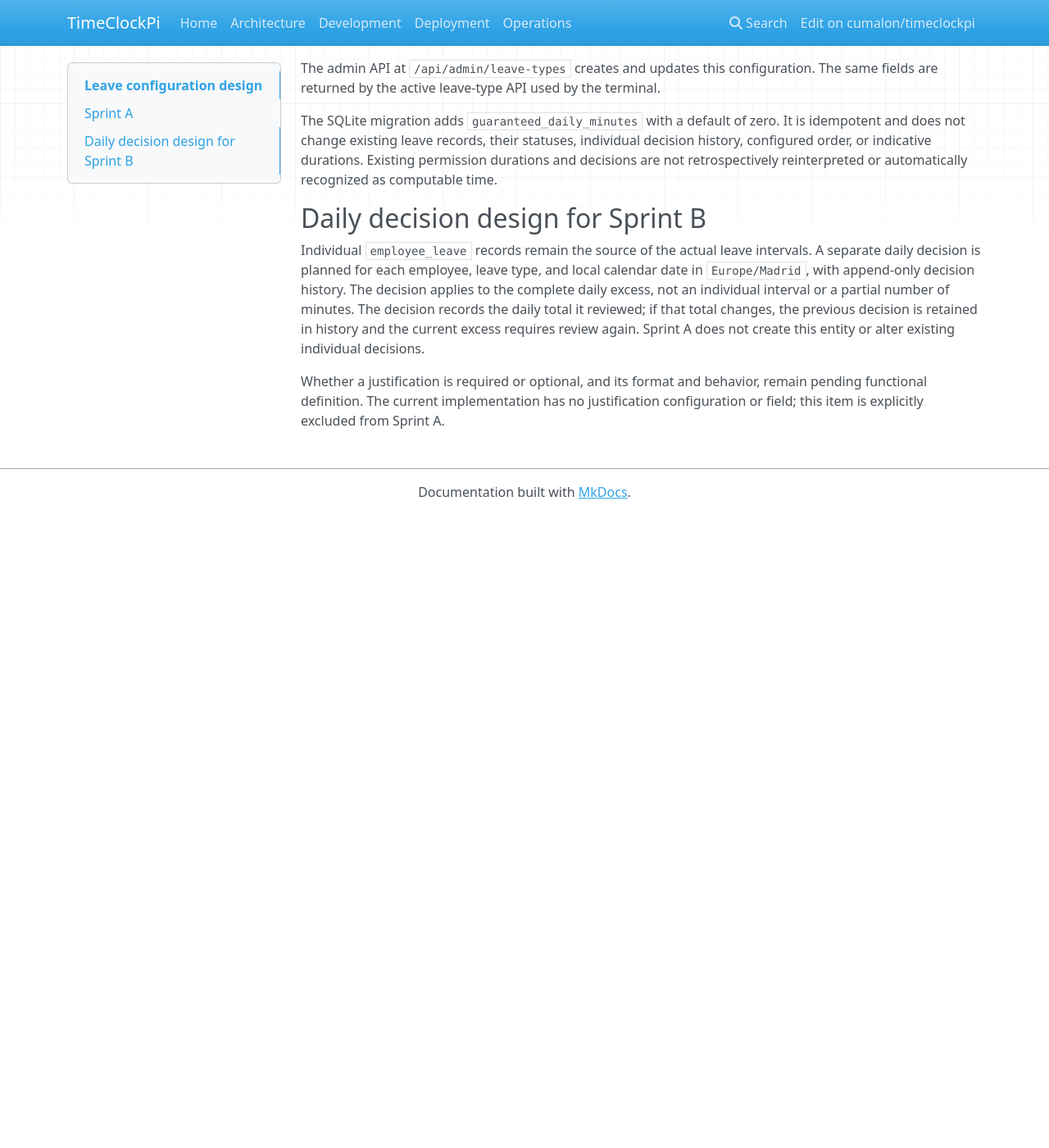
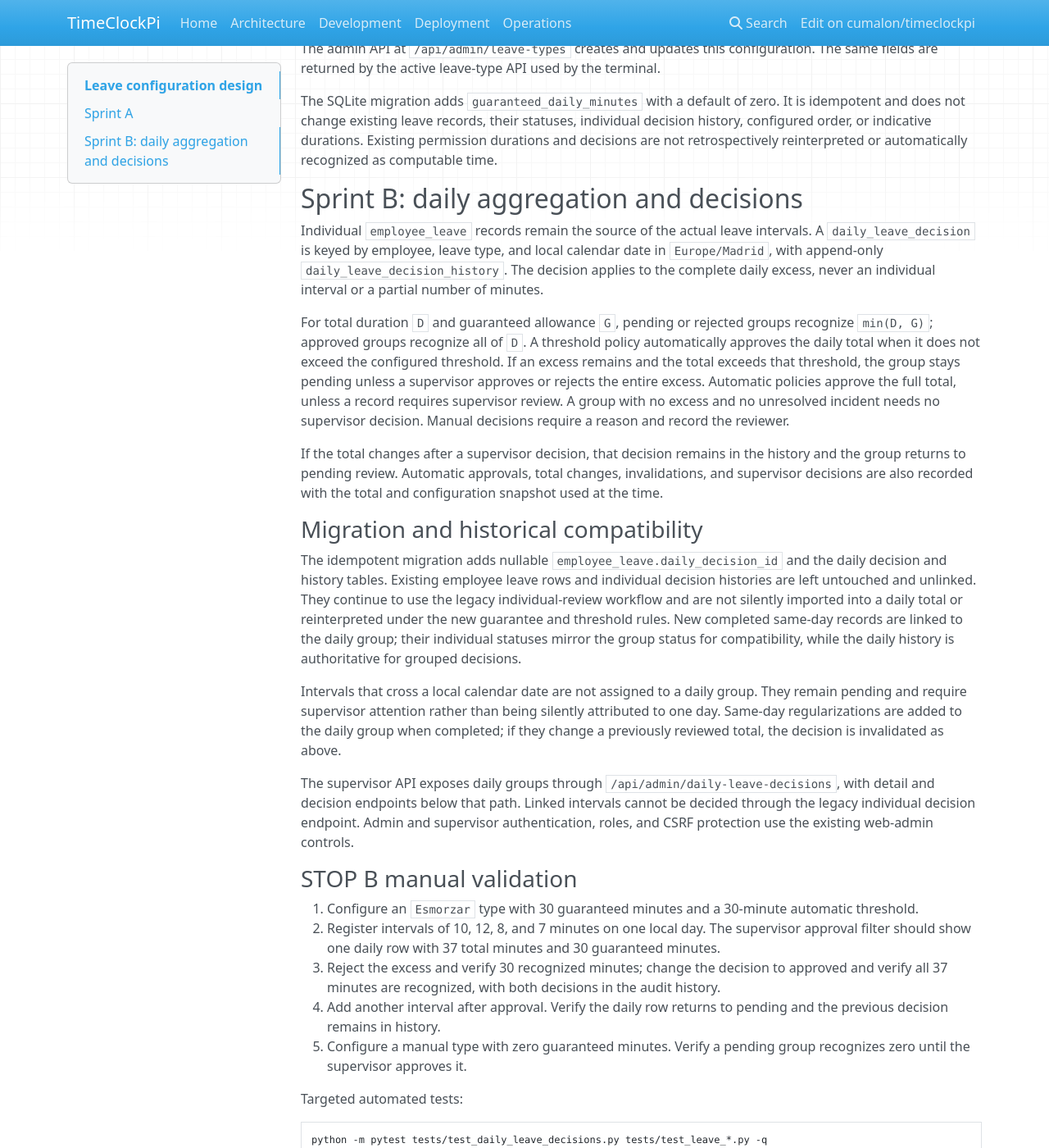
Before and after one commit to cumalon/punchclock, an MkDocs documentation site: the page built from docs/leave-configuration.md, in a window 1280 px wide and 1400 px high, scrolled down 270 px. Shown: the whole window at 82% size. Built offline with MkDocs 1.6.1, drawn with Linux system fonts in a browser that asks for light colours; nearby versions of some CDN libraries; before the commit the page ends 900 px from its top, so only the background shows below that; some of the changed text lies outside the part shown.

Commit message:
Document Sprint B validation and compatibility
Co-authored-by: cumalon <17552234+cumalon@users.noreply.github.com>

````diff
--- a/docs/leave-configuration.md
+++ b/docs/leave-configuration.md
@@ -7,10 +7,8 @@ Leave-type configuration is stored in `leave_type`. The existing `name`,
 `auto_approve_minutes` fields retain their current meanings. In particular,
 `max_minutes` is an indicative duration and does not limit a recorded leave.
 `auto_approve_minutes` is the threshold for the `threshold` approval policy.
-Currently, it is applied to each individual leave record; daily accumulation
-is planned for Sprint B. The new `guaranteed_daily_minutes` value is stored
-separately and accepts zero or a positive integer, but is not yet applied to
-hour calculations.
+It is evaluated against the accumulated daily total. The independent
+`guaranteed_daily_minutes` value accepts zero or a positive integer.
 
 The admin API at `/api/admin/leave-types` creates and updates this
 configuration. The same fields are returned by the active leave-type API used
@@ -22,18 +20,75 @@ individual decision history, configured order, or indicative durations.
 Existing permission durations and decisions are not retrospectively
 reinterpreted or automatically recognized as computable time.
 
-## Daily decision design for Sprint B
+## Sprint B: daily aggregation and decisions
 
 Individual `employee_leave` records remain the source of the actual leave
-intervals. A separate daily decision is planned for each employee, leave type,
-and local calendar date in `Europe/Madrid`, with append-only decision history.
-The decision applies to the complete daily excess, not an individual interval
-or a partial number of minutes. The decision records the daily total it
-reviewed; if that total changes, the previous decision is retained in history
-and the current excess requires review again. Sprint A does not create this
-entity or alter existing individual decisions.
+intervals. A `daily_leave_decision` is keyed by employee, leave type, and local
+calendar date in `Europe/Madrid`, with append-only
+`daily_leave_decision_history`. The decision applies to the complete daily
+excess, never an individual interval or a partial number of minutes.
+
+For total duration `D` and guaranteed allowance `G`, pending or rejected groups
+recognize `min(D, G)`; approved groups recognize all of `D`. A threshold policy
+automatically approves the daily total when it does not exceed the configured
+threshold. If an excess remains and the total exceeds that threshold, the group
+stays pending unless a supervisor approves or rejects the entire excess.
+Automatic policies approve the full total, unless a record requires supervisor
+review. A group with no excess and no unresolved incident needs no supervisor
+decision. Manual decisions require a reason and record the reviewer.
+
+If the total changes after a supervisor decision, that decision remains in the
+history and the group returns to pending review. Automatic approvals, total
+changes, invalidations, and supervisor decisions are also recorded with the
+total and configuration snapshot used at the time.
+
+### Migration and historical compatibility
+
+The idempotent migration adds nullable `employee_leave.daily_decision_id` and
+the daily decision and history tables. Existing employee leave rows and
+individual decision histories are left untouched and unlinked. They continue
+to use the legacy individual-review workflow and are not silently imported
+into a daily total or reinterpreted under the new guarantee and threshold
+rules. New completed same-day records are linked to the daily group; their
+individual statuses mirror the group status for compatibility, while the
+daily history is authoritative for grouped decisions.
+
+Intervals that cross a local calendar date are not assigned to a daily group.
+They remain pending and require supervisor attention rather than being
+silently attributed to one day. Same-day regularizations are added to the
+daily group when completed; if they change a previously reviewed total, the
+decision is invalidated as above.
+
+The supervisor API exposes daily groups through
+`/api/admin/daily-leave-decisions`, with detail and decision endpoints below
+that path. Linked intervals cannot be decided through the legacy individual
+decision endpoint. Admin and supervisor authentication, roles, and CSRF
+protection use the existing web-admin controls.
+
+### STOP B manual validation
+
+1. Configure an `Esmorzar` type with 30 guaranteed minutes and a 30-minute
+   automatic threshold.
+2. Register intervals of 10, 12, 8, and 7 minutes on one local day. The
+   supervisor approval filter should show one daily row with 37 total minutes
+   and 30 guaranteed minutes.
+3. Reject the excess and verify 30 recognized minutes; change the decision to
+   approved and verify all 37 minutes are recognized, with both decisions in
+   the audit history.
+4. Add another interval after approval. Verify the daily row returns to pending
+   and the previous decision remains in history.
+5. Configure a manual type with zero guaranteed minutes. Verify a pending
+   group recognizes zero until the supervisor approves it.
+
+Targeted automated tests:
+
+```sh
+python -m pytest tests/test_daily_leave_decisions.py tests/test_leave_*.py -q
+```
+
+Sprint B result: **133 passed**.
 
 Whether a justification is required or optional, and its format and behavior,
 remain pending functional definition. The current implementation has no
 justification configuration or field; this item is explicitly excluded from
-Sprint A.
+Sprints A and B.
````
Also changed, not shown: static/admin.js (indentation only), 3 other files.
